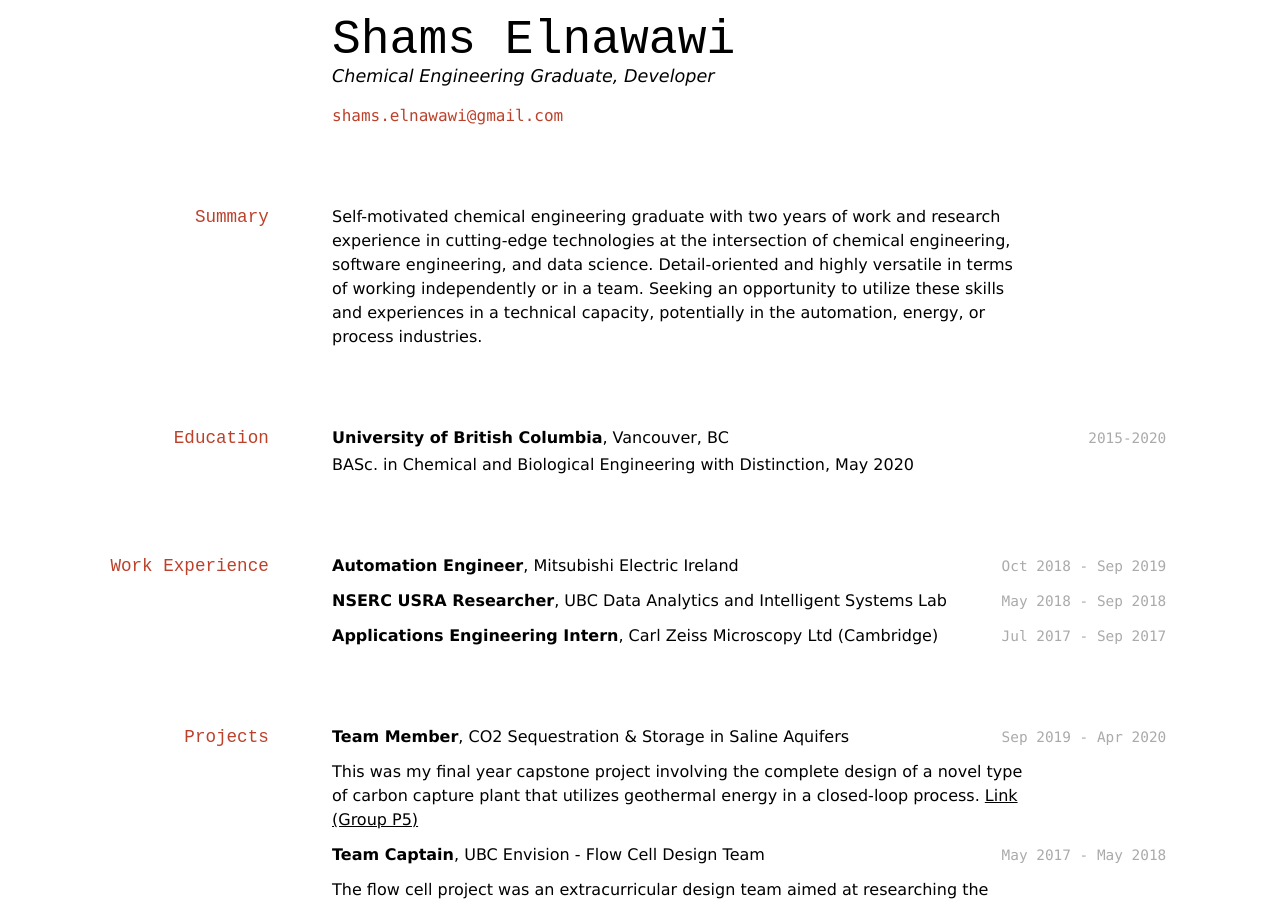
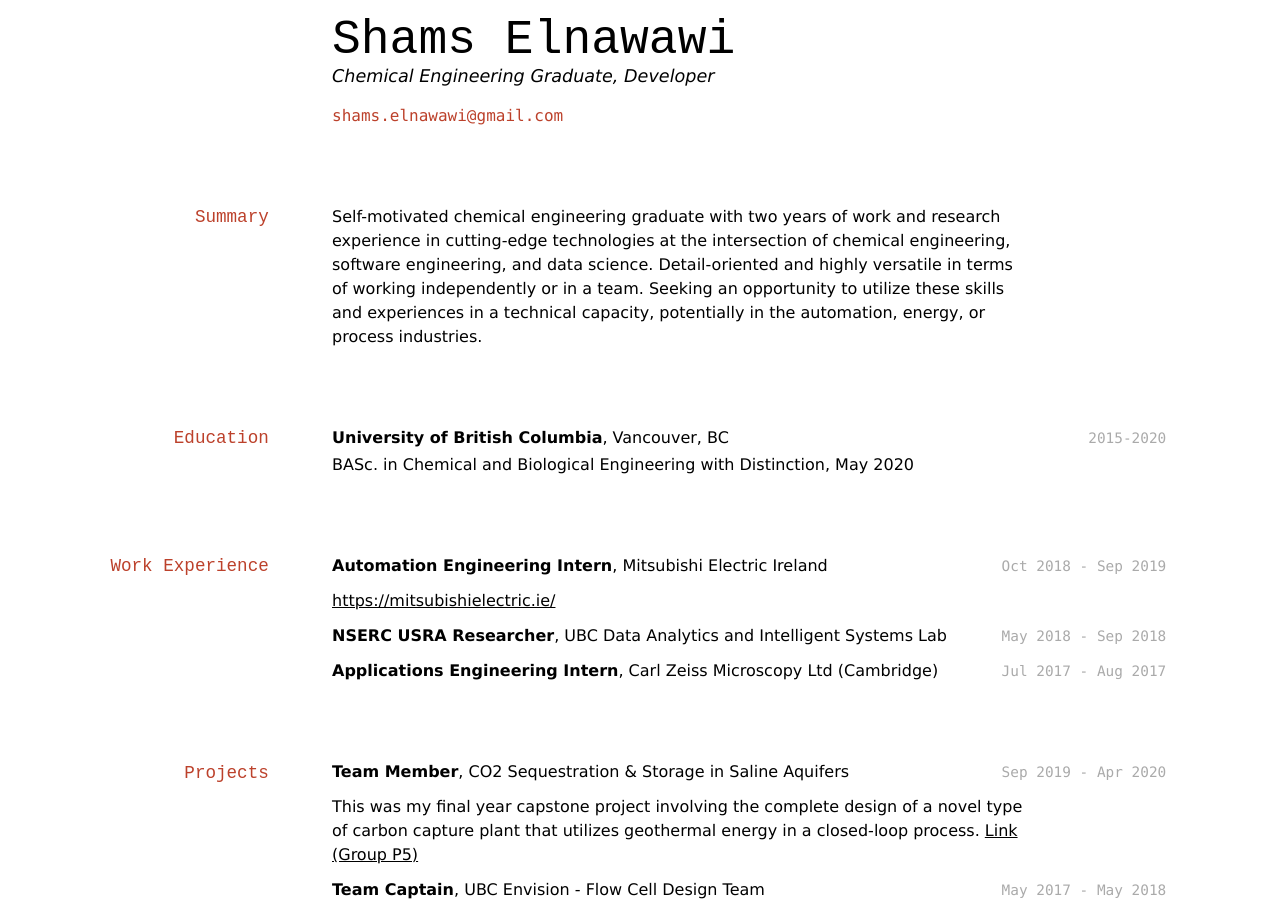
Before and after one commit to shams-n/shams-n.github.io, a Jekyll site: the page built from index.md, in a window 1280 px wide and 900 px high. Built offline with Jekyll 4.4.1, drawn with Linux system fonts in a browser that asks for light colours.

Commit message:
consistency fixes - intern + zeiss dates

```diff
--- a/index.md
+++ b/index.md
@@ -75,7 +75,9 @@ __Trinity College, Cambridge__
 ## Work Experience
 
 `Oct 2018 - Sep 2019`
-__Automation Engineer__, Mitsubishi Electric Ireland
+__Automation Engineering Intern__, Mitsubishi Electric Ireland
+
+[https://mitsubishielectric.ie/](Link)
 
 <!-- - Directed a data visualization project for analyzing real-time data using Mitsubishi SCADA software;
     - Coordinated with hardware suppliers and IT personnel to ensure hardware functionality and compliance with IT policy;
@@ -96,7 +98,7 @@ __NSERC USRA Researcher__, UBC Data Analytics and Intelligent Systems Lab
 - Redesigned and maintained the research group website using Jekyll and git;
 - Created detailed presentation material for the 2018 ADCHEM conference using LaTeX; -->
 
-`Jul 2017 - Sep 2017`
+`Jul 2017 - Aug 2017`
 __Applications Engineering Intern__, Carl Zeiss Microscopy Ltd (Cambridge)
 
 <!-- Details:
```
